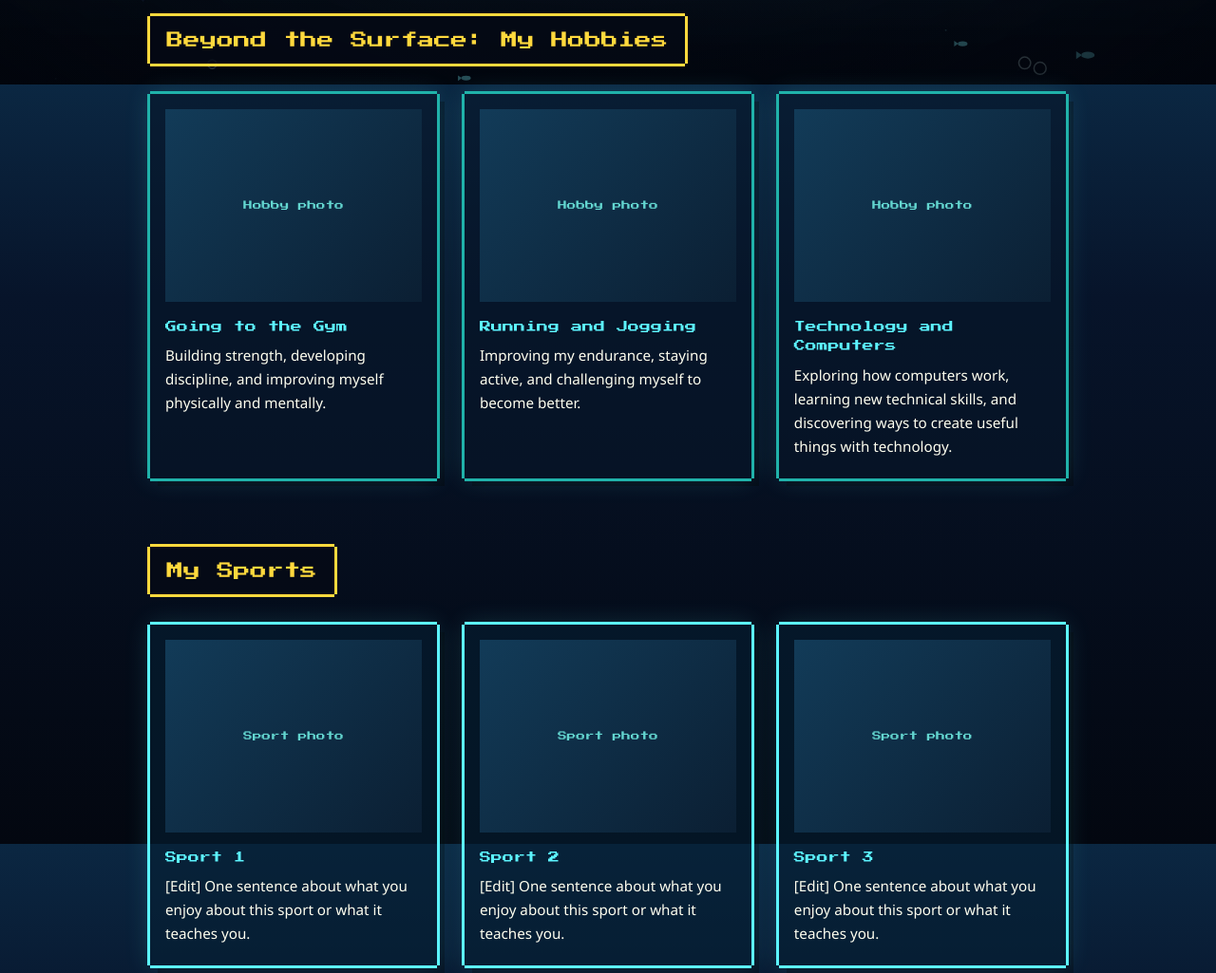
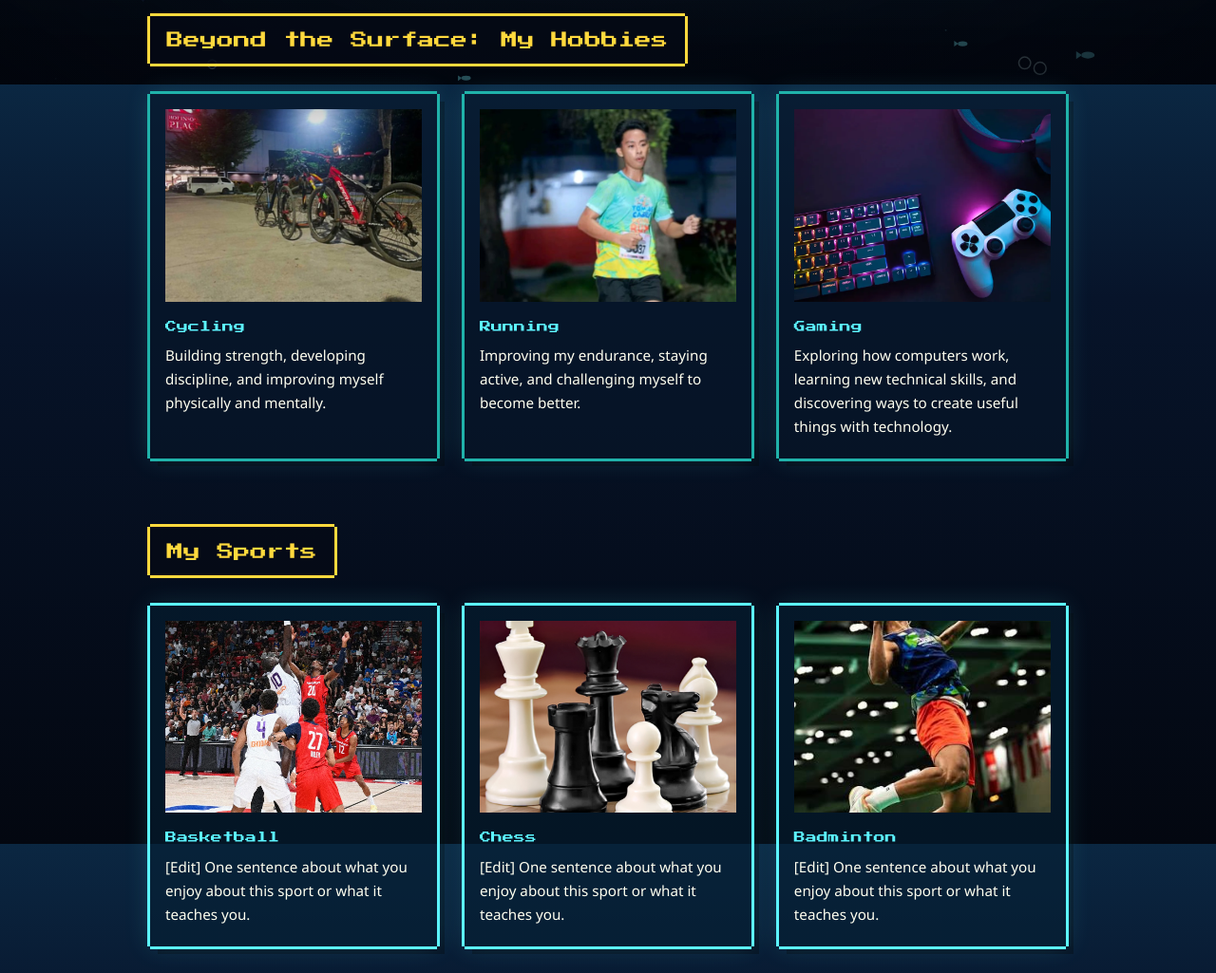
Before and after one commit to Najee29/Portfolio-Website-test, a plain HTML site: page about.html in a window 1280 px wide. Shown: the part 711-1736 px from the top of the page at 95% size. Drawn offline with Linux system fonts and the light colour scheme.

Commit message:
90% DONE

```diff
--- a/about.html
+++ b/about.html
@@ -36,11 +36,11 @@
     <section id="background" class="panel background" aria-labelledby="bg-title">
       <div class="ph square float reveal">
         <span>Your photo<br>goes here</span>
-        <img src="images/about-photo.jpg" alt="Portrait of Najee M. Ahmad" width="560" height="560" data-fallback>
+        <img src="assets/cat.jpg" alt="Portrait of Najee M. Ahmad" width="560" height="560" data-fallback>
       </div>
       <div class="reveal">
-        <h2 id="bg-title">My Background</h2>
-        <p>I'm a Grade 12 Computer Systems Servicing student at Tomas Cabili National High School who loves computers and technology and wants to keep learning and improving every day.</p>
+
+        <p>I'm a Cadet Senior Officer in our school dedicated to leading with integrity, discipline, and a strong commitment to serving our school community.</p>
       </div>
     </section>
 
@@ -48,18 +48,18 @@
       <h2 id="hobby-title" class="group reveal">Beyond the Surface: My Hobbies</h2>
       <div class="grid">
         <article class="card reveal">
-          <div class="ph"><span>Hobby photo</span><img src="images/hobby-gym.jpg" alt="Najee working out at the gym" width="400" height="300" data-fallback></div>
-          <h3>Going to the Gym</h3>
+          <div class="ph"><span>Hobby photo</span><img src="assets/hobby-2.jpg" alt="Najee working out at the gym" width="400" height="300" data-fallback></div>
+          <h3>Cycling</h3>
           <p>Building strength, developing discipline, and improving myself physically and mentally.</p>
         </article>
         <article class="card reveal">
-          <div class="ph"><span>Hobby photo</span><img src="images/hobby-running.jpg" alt="Najee running outdoors" width="400" height="300" data-fallback></div>
-          <h3>Running and Jogging</h3>
+          <div class="ph"><span>Hobby photo</span><img src="assets/hobby-1.jpg" alt="Najee running outdoors" width="400" height="300" data-fallback></div>
+          <h3>Running</h3>
           <p>Improving my endurance, staying active, and challenging myself to become better.</p>
         </article>
         <article class="card reveal">
-          <div class="ph"><span>Hobby photo</span><img src="images/hobby-tech.jpg" alt="Najee working with computers" width="400" height="300" data-fallback></div>
-          <h3>Technology and Computers</h3>
+          <div class="ph"><span>Hobby photo</span><img src="assets/gaming.webp" alt="Najee working with computers" width="400" height="300" data-fallback></div>
+          <h3>Gaming</h3>
           <p>Exploring how computers work, learning new technical skills, and discovering ways to create useful things with technology.</p>
         </article>
       </div>
@@ -69,18 +69,18 @@
       <h2 id="sport-title" class="group reveal">My Sports</h2>
       <div class="grid">
         <article class="card sport reveal">
-          <div class="ph"><span>Sport photo</span><img src="images/sport-1.jpg" alt="Najee playing Sport 1 (replace with your sport)" width="400" height="300" data-fallback></div>
-          <h3>Sport 1</h3>
+          <div class="ph"><span>Sport photo</span><img src="assets/Basketball.webp" alt="Najee playing Sport 1 (replace with your sport)" width="400" height="300" data-fallback></div>
+          <h3>Basketball</h3>
           <p>[Edit] One sentence about what you enjoy about this sport or what it teaches you.</p>
         </article>
         <article class="card sport reveal">
-          <div class="ph"><span>Sport photo</span><img src="images/sport-2.jpg" alt="Najee playing Sport 2 (replace with your sport)" width="400" height="300" data-fallback></div>
-          <h3>Sport 2</h3>
+          <div class="ph"><span>Sport photo</span><img src="assets/ChessSet.jpg" alt="Najee playing Sport 2 (replace with your sport)" width="400" height="300" data-fallback></div>
+          <h3>Chess</h3>
           <p>[Edit] One sentence about what you enjoy about this sport or what it teaches you.</p>
         </article>
         <article class="card sport reveal">
-          <div class="ph"><span>Sport photo</span><img src="images/sport-3.jpg" alt="Najee playing Sport 3 (replace with your sport)" width="400" height="300" data-fallback></div>
-          <h3>Sport 3</h3>
+          <div class="ph"><span>Sport photo</span><img src="assets/Badminton.jpg" alt="Najee playing Sport 3 (replace with your sport)" width="400" height="300" data-fallback></div>
+          <h3>Badminton</h3>
           <p>[Edit] One sentence about what you enjoy about this sport or what it teaches you.</p>
         </article>
       </div>
```
Also changed, not shown: index.html (+7 -7 lines), assets/Badminton.jpg (added), assets/Basketball.webp (added), assets/ChessSet.jpg (added), assets/cat.jpg (added), assets/gaming.webp (added), assets/hobby-1.jpg (added), assets/hobby-2.jpg (added), assets/jog.jpg (added), assets/project-1.png (added), assets/project-2.png (added), assets/project-3.png (added).
